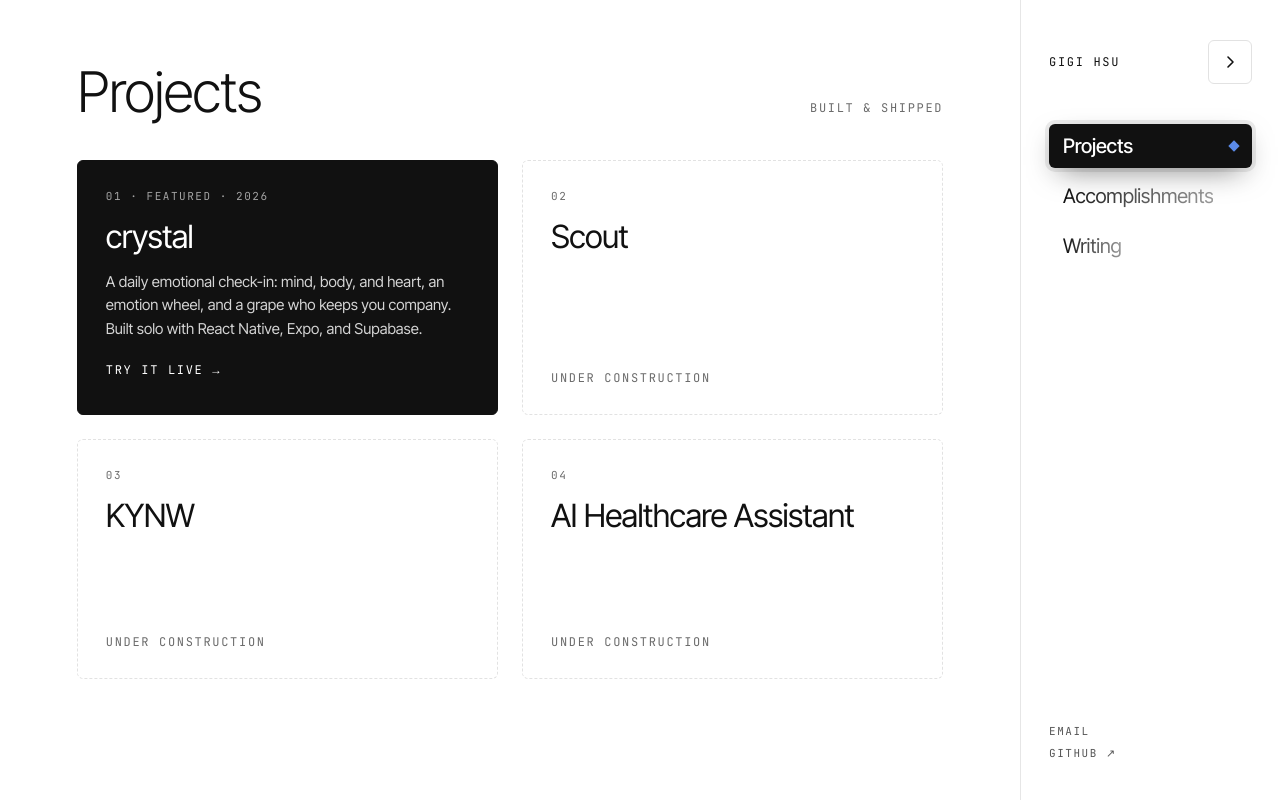
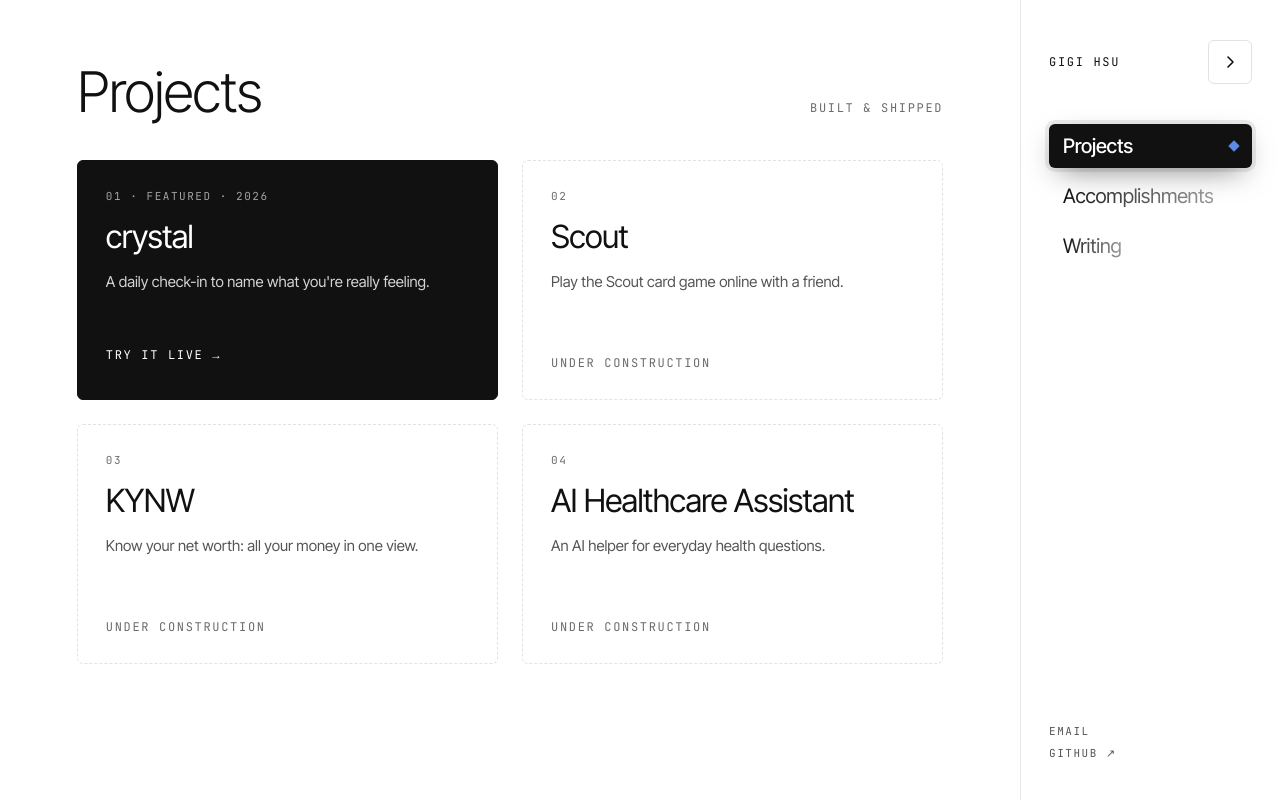
Before and after one commit to ggshoo/portfolio, a plain HTML site: page projects.html in a window 1280 px wide. Drawn offline with Linux system fonts and the light colour scheme.

Commit message:
Short one-liners on all project cards
Co-Authored-By: Claude Opus 5.5 <noreply@anthropic.com>
Claude-Session: https://claude.ai/code/session_01QGingh8jW952HizH9FQBNH

```diff
--- a/projects.html
+++ b/projects.html
@@ -16,7 +16,7 @@
 <main class="main">
 <div class="head"><h1>Projects</h1><p class="mono">Built &amp; shipped</p></div>
 <div class="grid">
-<a class="proj card dark crystal" href="https://crystal.gigihsu.com"><span class="scene" aria-hidden="true"><span class="orb"></span><svg class="hills" viewBox="0 0 400 120" preserveAspectRatio="none"><path d="M0 60 C 70 20 140 30 210 55 S 340 30 400 45 V120 H0Z" fill="var(--h1)"/><path d="M0 85 C 90 55 170 70 250 82 S 360 62 400 72 V120 H0Z" fill="var(--h2)"/><path d="M0 104 C 110 88 210 100 300 96 S 380 90 400 94 V120 H0Z" fill="var(--h3)"/></svg></span><span class="n mono">01 · Featured · 2026</span><span class="t">crystal</span><span class="d">A daily emotional check-in: mind, body, and heart, an emotion wheel, and a grape who keeps you company. Built solo with React Native, Expo, and Supabase.</span><span class="go mono">Try it live →</span></a><div class="proj soon"><span class="n mono">02</span><span class="t">Scout</span><span class="d"></span><span class="go mono">Under Construction</span></div><div class="proj soon"><span class="n mono">03</span><span class="t">KYNW</span><span class="d"></span><span class="go mono">Under Construction</span></div><div class="proj soon"><span class="n mono">04</span><span class="t">AI Healthcare Assistant</span><span class="d"></span><span class="go mono">Under Construction</span></div>
+<a class="proj card dark crystal" href="https://crystal.gigihsu.com"><span class="scene" aria-hidden="true"><span class="orb"></span><svg class="hills" viewBox="0 0 400 120" preserveAspectRatio="none"><path d="M0 60 C 70 20 140 30 210 55 S 340 30 400 45 V120 H0Z" fill="var(--h1)"/><path d="M0 85 C 90 55 170 70 250 82 S 360 62 400 72 V120 H0Z" fill="var(--h2)"/><path d="M0 104 C 110 88 210 100 300 96 S 380 90 400 94 V120 H0Z" fill="var(--h3)"/></svg></span><span class="n mono">01 · Featured · 2026</span><span class="t">crystal</span><span class="d">A daily check-in to name what you're really feeling.</span><span class="go mono">Try it live →</span></a><div class="proj soon"><span class="n mono">02</span><span class="t">Scout</span><span class="d">Play the Scout card game online with a friend.</span><span class="go mono">Under Construction</span></div><div class="proj soon"><span class="n mono">03</span><span class="t">KYNW</span><span class="d">Know your net worth: all your money in one view.</span><span class="go mono">Under Construction</span></div><div class="proj soon"><span class="n mono">04</span><span class="t">AI Healthcare Assistant</span><span class="d">An AI helper for everyday health questions.</span><span class="go mono">Under Construction</span></div>
 </div>
 </main>
 <aside class="side">
```
